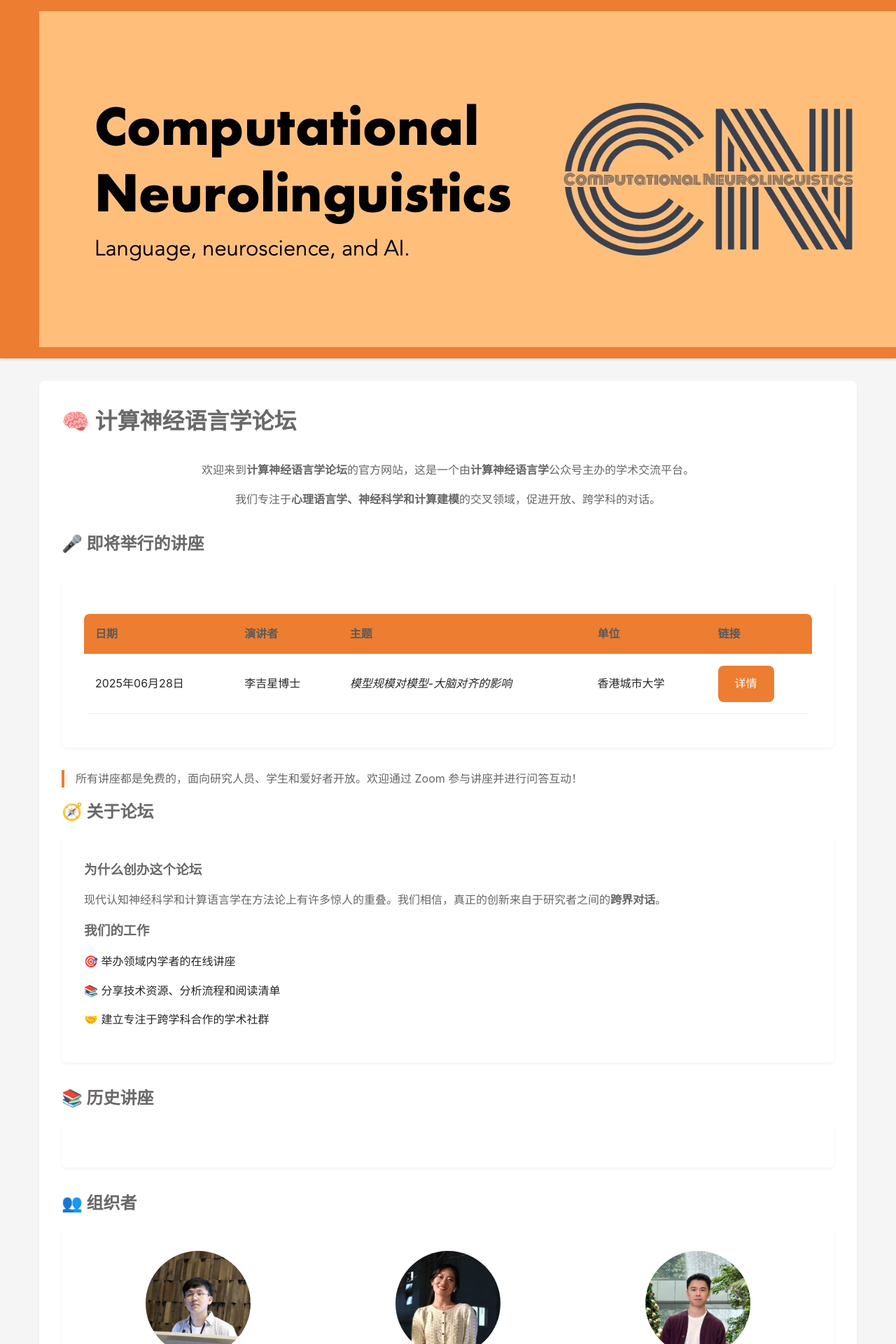
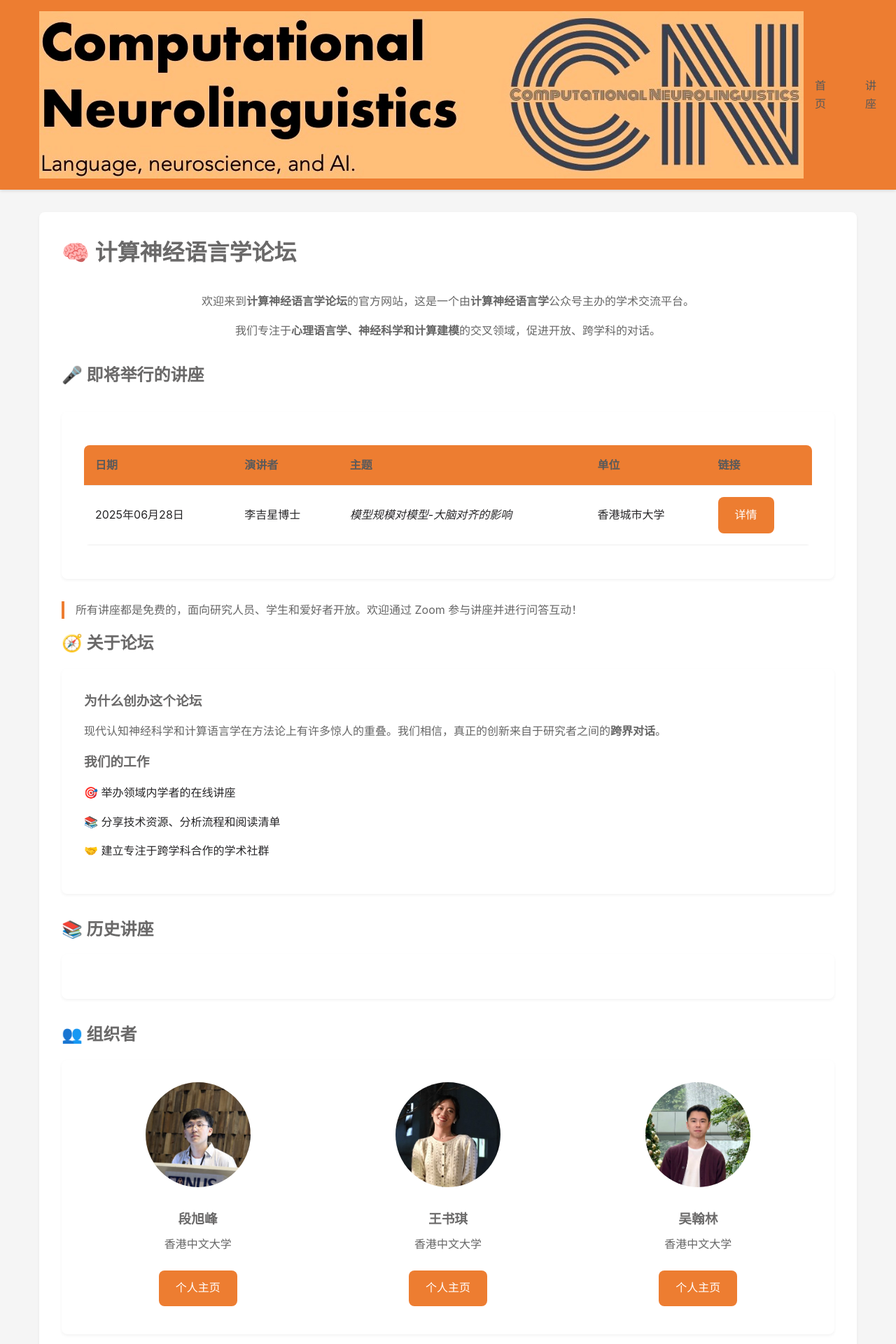
Before and after one commit to xufengduan/Computational-Neurolinguistics-Forum, a Jekyll site: the page built from README.md, in a window 1280 px wide. Shown: the top 1920 px of the page at 70% size. Built offline with Jekyll 4.4.1, drawn with Linux system fonts in a browser that asks for light colours.

Commit message:
add info

```diff
--- a/_layouts/default.html
+++ b/_layouts/default.html
@@ -58,9 +58,8 @@
         }
 
         .site-logo {
-            height: 100%;
+            height: auto;
             width: auto;
-            object-fit: contain;
         }
 
         .nav-links {
```
Also changed, not shown: assets/images/Headfig.jpg.
